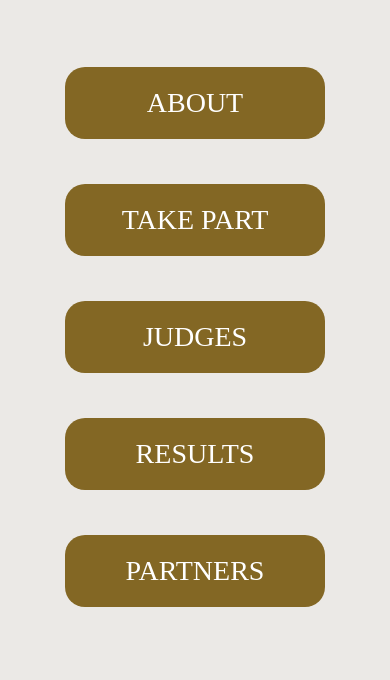
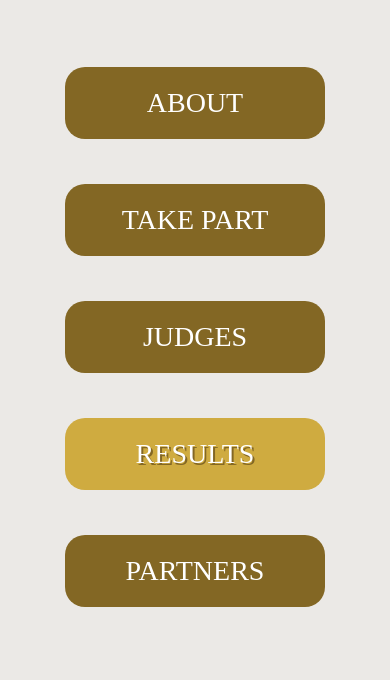
Before and after one commit to Kaja7/PRAGUE-SPIRITS-TROPHY, an Eleventy site: page results.html in a window 390 px wide. Shown: the part 164-844 px from the top of the page. Built offline with nearby package versions, Linux system fonts and the light colour scheme; Eleventy itself is replaced by a stand-in of ours; files that its build step writes are made by us from their sources; a web font is replaced by a local one.

Commit message:
activepage

```diff
--- a/_includes/sablona.njk
+++ b/_includes/sablona.njk
@@ -22,11 +22,11 @@
 
 		<nav class="header__navigation" role="navigation">
 			<ul class="header__menu">
-				<li class="header__list"><a class="header__link" href="/">about</a></li>
-				<li class="header__list"><a class="header__link" href="/takepart/">take part</a></li>
-				<li class="header__list"><a class="header__link" href="/judges/">judges</a></li>
-				<li class="header__list"><a class="header__link" href="/results/">results</a></li>
-				<li class="header__list"><a class="header__link" href="/partners/">partners</a></li>
+				<li class="header__list {{ 'header__list--active' if page.fileSlug === ''}}""><a class="header__link {{ 'header__link--active' if page.fileSlug === ''}}" href="/">about</a></li>
+				<li class="header__list {{ 'header__list--active' if page.fileSlug === 'takepart'}}""><a class="header__link {{ 'header__link--active' if page.fileSlug === 'takepart'}}" href="/takepart/">take part</a></li>
+				<li class="header__list {{ 'header__list--active' if page.fileSlug === 'judges'}}"><a class="header__link {{ 'header__link--active' if page.fileSlug === 'judges'}}" href="/judges/">judges</a></li>
+				<li class="header__list {{ 'header__list--active' if page.fileSlug === 'results'}}"><a class="header__link {{ 'header__link--active' if page.fileSlug === 'results'}}" href="/results/">results</a></li>
+				<li class="header__list {{ 'header__list--active' if page.fileSlug === 'partners'}}"><a class="header__link {{ 'header__link--active' if page.fileSlug === 'partners'}}" href="/partners/">partners</a></li>
 			</ul>
 		</nav>
 	</header>
--- a/style.scss
+++ b/style.scss
@@ -59,6 +59,19 @@ body {
             border-radius: 20px;
         }
     }
+}
+
+
+.header__link--active {
+    /*background-color: $menu-hover;
+    color: white;
+    border-radius: 20px;*/
+    text-decoration: underline;
+    text-underline-offset: 8px;
+    text-decoration-style: double;
+    text-decoration-color: $menu-hover;
+    /*text-emphasis-style: circle;
+    text-emphasis-position: under;*/
 }
 
 .medals {
@@ -270,6 +283,15 @@ body {
         }
     }
 
+    .header__link--active {
+        text-decoration: none;
+    }
+
+    .header__list--active {
+        background-color: #CFAB40;
+        text-shadow: 2px 2px $menu-hover;
+    }
+
     .medals__image {
         max-width: 90%;
         margin-left: 5%;
```
Also changed, not shown: css/style.css, images/medaile_VYMENIT.png, 1 other file.
